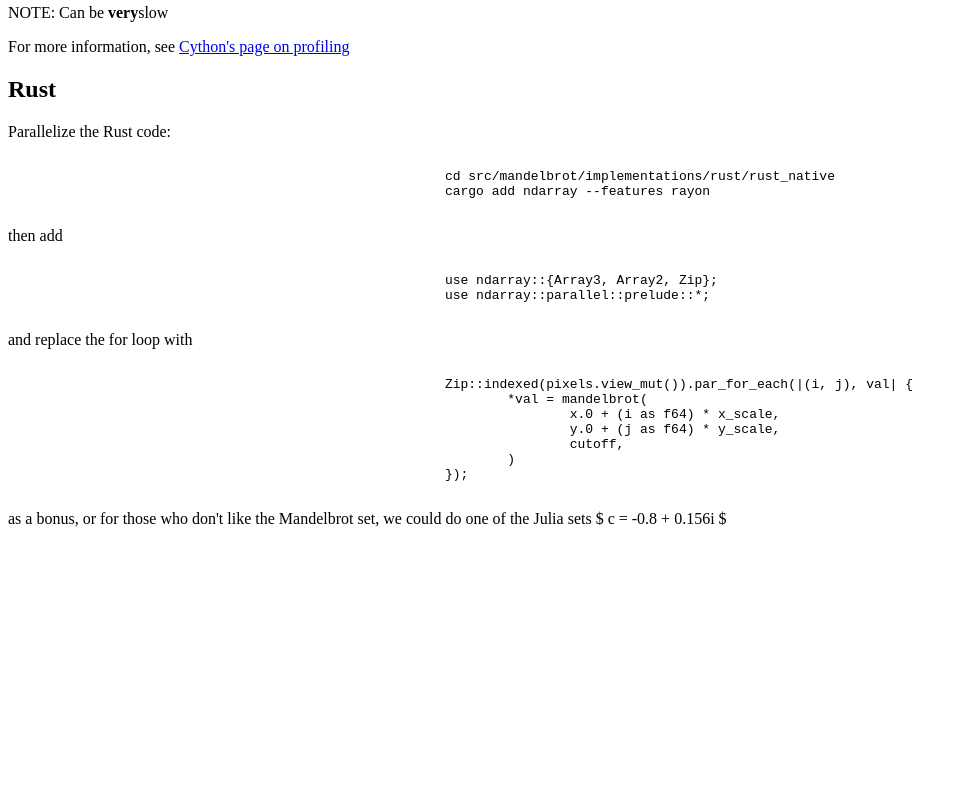
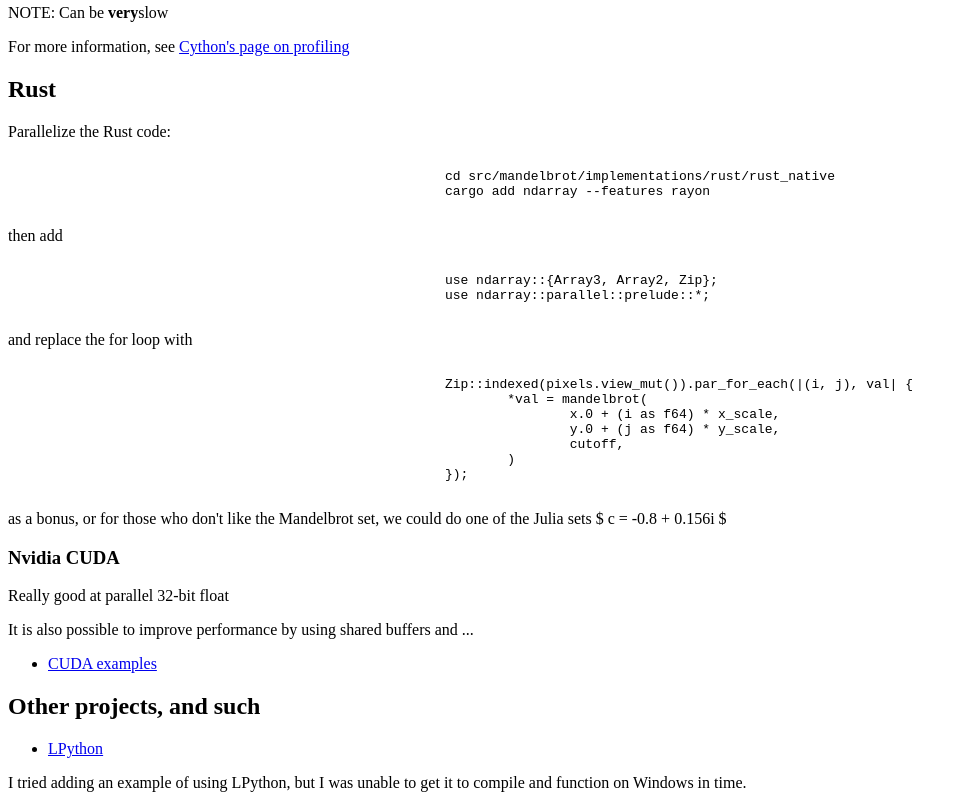
Before and after one commit to sindre-nistad/snake-oil, a website built with Vite: page src/presentation/index.html in a window 1280 px wide. Shown: the part 1923-2723 px from the top of the page, without its empty margins (0-967 px from the left). Before the commit the page ends 2459 px from the top, so only its background shows below. Built offline with nearby package versions, Linux system fonts and the light colour scheme; what reveal.js would draw is missing.

Commit message:
chore: Some notes on CUDA

```diff
--- a/src/presentation/index.html
+++ b/src/presentation/index.html
@@ -88,6 +88,40 @@
 						do one of the Julia sets $ c = -0.8 + 0.156i $
 					</aside>
 				</section>
+				<section>
+					<section>
+						<h1>Nvidia CUDA</h1>
+						<p class="fragment">Really good at parallel 32-bit float</p>
+						<aside class="notes">
+							It is also possible to improve performance by using shared buffers
+							and ...
+						</aside>
+
+						<section>
+							<ul>
+								<li>
+									<a
+										href="https://github.com/NVIDIA/cuda-python/tree/main/cuda_core/examples"
+										>CUDA examples</a
+									>
+								</li>
+							</ul>
+						</section>
+					</section>
+				</section>
+
+				<section>
+					<h1>Other projects, and such</h1>
+					<ul>
+						<li>
+							<a href="https://lpython.org/">LPython</a>
+						</li>
+					</ul>
+					<aside class="notes">
+						I tried adding an example of using LPython, but I was unable to get
+						it to compile and function on Windows in time.
+					</aside>
+				</section>
 			</div>
 		</div>
 
```
